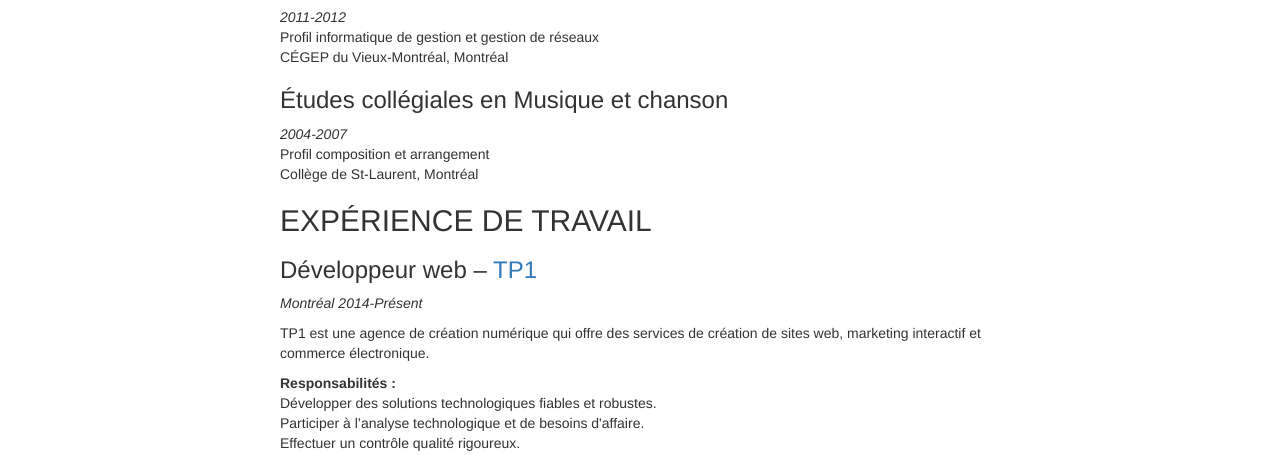
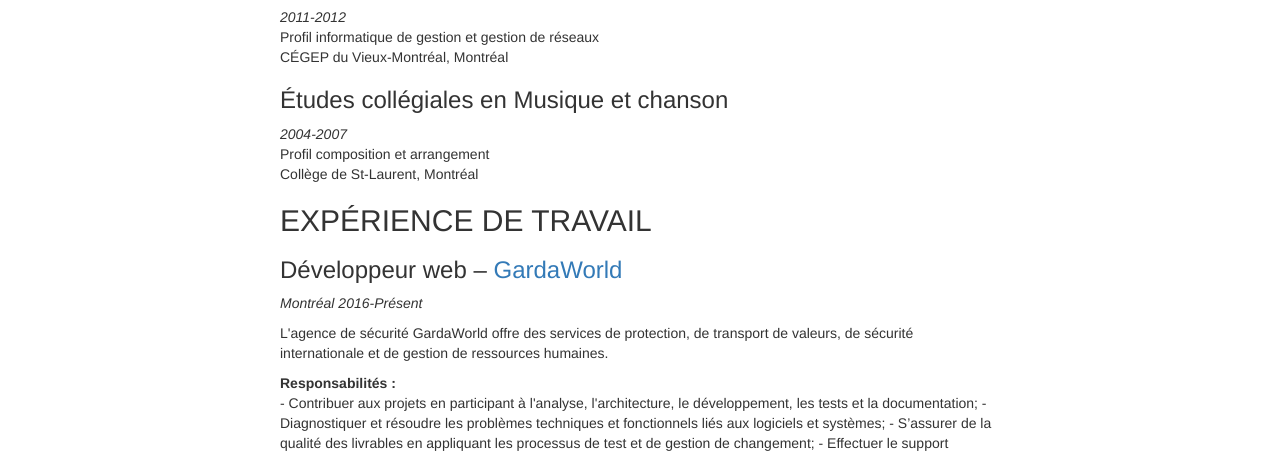
Before and after one commit to denislaliberte/cv, a plain HTML site: page cv/index.html in a window 1280 px wide. Shown: the part 497-952 px from the top of the page. Drawn offline with nearby package versions, Linux system fonts and the light colour scheme.

Commit message:
add garda to html and pdf

```diff
--- a/cv/index.html
+++ b/cv/index.html
@@ -78,8 +78,13 @@
 <p><em>2004-2007</em><br />Profil composition et arrangement<br />Collège de St-Laurent, Montréal</p>
 <p></p>
 <h2 id="expérience-de-travail">EXPÉRIENCE DE TRAVAIL</h2>
+<h3 id="développeur-web-gardaworld">Développeur web – <a href="http://garda.com">GardaWorld</a></h3>
+<p><em>Montréal 2016-Présent</em></p>
+<p>L'agence de sécurité GardaWorld offre des services de protection, de transport de valeurs, de sécurité internationale et de gestion de ressources humaines.</p>
+<p><strong>Responsabilités :</strong><br />- Contribuer aux projets en participant à l'analyse, l'architecture, le développement, les tests et la documentation; - Diagnostiquer et résoudre les problèmes techniques et fonctionnels liés aux logiciels et systèmes; - S’assurer de la qualité des livrables en appliquant les processus de test et de gestion de changement; - Effectuer le support technique aux utilisateurs et aux autres équipes.</p>
+<p><strong>Environnement technique :</strong> Python, django, postgresql, backbonesjs, ubuntu</p>
 <h3 id="développeur-web-tp1">Développeur web – <a href="http://tp1.ca">TP1</a></h3>
-<p><em>Montréal 2014-Présent</em></p>
+<p><em>Montréal 2014-2016</em></p>
 <p>TP1 est une agence de création numérique qui offre des services de création de sites web, marketing interactif et commerce électronique.</p>
 <p><strong>Responsabilités :</strong><br />Développer des solutions technologiques fiables et robustes.<br />Participer à l’analyse technologique et de besoins d'affaire.<br />Effectuer un contrôle qualité rigoureux.<br />Encadrer et former des développeurs juniors et stagiaires.<br />Participe à la définition et au raffinement des processus techniques.<br />Collaborer à la détermination des échéanciers et estimer le temps requis par fonctionnalités.<br />Effectuer et automatiser des taches d'administration de système, déploiement, installation et configuration de serveurs.</p>
 <p><strong>Environnement technique :</strong> Ruby, Ruby On Rails, Linux Centos, Redhat et Ubuntu, PostgreSQL, Mysql, Apache, Nginx, PHP, Laravel, PHPUnit Javascript, Drupal, jenkins CI, Fabric, PHPSpec, Composer, Backbone.js, vagrant, Virtual Box, VMWare vSphere</p>
```
Also changed, not shown: 3 other files.
